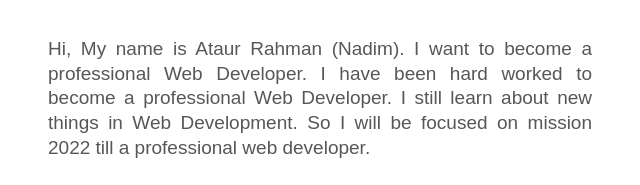
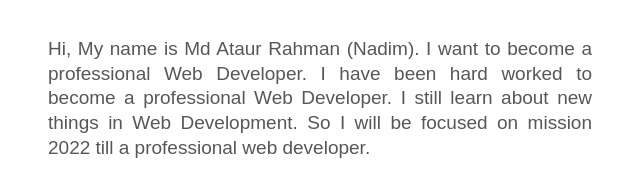
Before and after one commit to Md-Ataur-Rahman/Portfolio-Website, a plain HTML site: page index.html in a window 1280 px wide. Shown: the part 229-414 px from the top of the page, 48-688 px from the left. Drawn offline with Linux system fonts and the light colour scheme.

Commit message:
Update index.html

```diff
--- a/index.html
+++ b/index.html
@@ -23,7 +23,7 @@
                         <h1>Stay Focused <span class="lite-green">on</span><br><span class="lite-red">Mission 2022</span></h1>
                         <!-- <h1></h1> -->
                     </div>
-                    <p class="hero-details">Hi, My name is Ataur Rahman (Nadim). I want to become a professional Web Developer. I have been hard worked to become a
+                    <p class="hero-details">Hi, My name is Md Ataur Rahman (Nadim). I want to become a professional Web Developer. I have been hard worked to become a
                     professional Web Developer. I still learn about new things in Web Development. So I will be focused on mission 2022 till
                     a professional web developer.</p>
                     <button class="btn">Explore Now</button>
```
